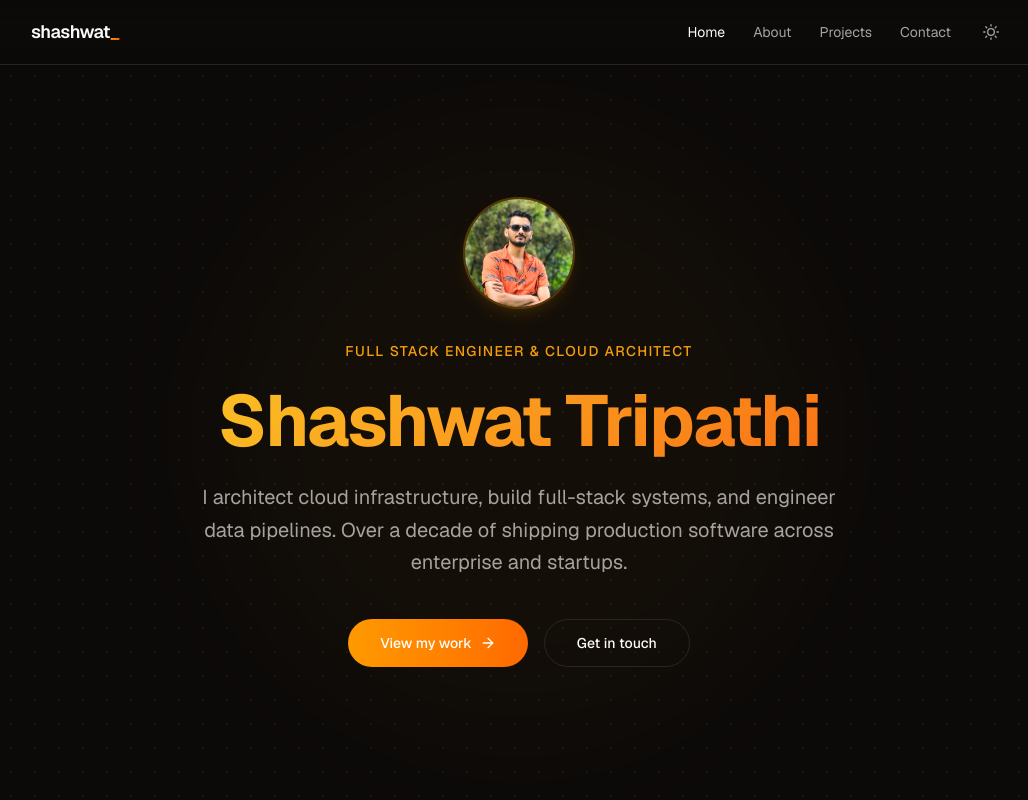
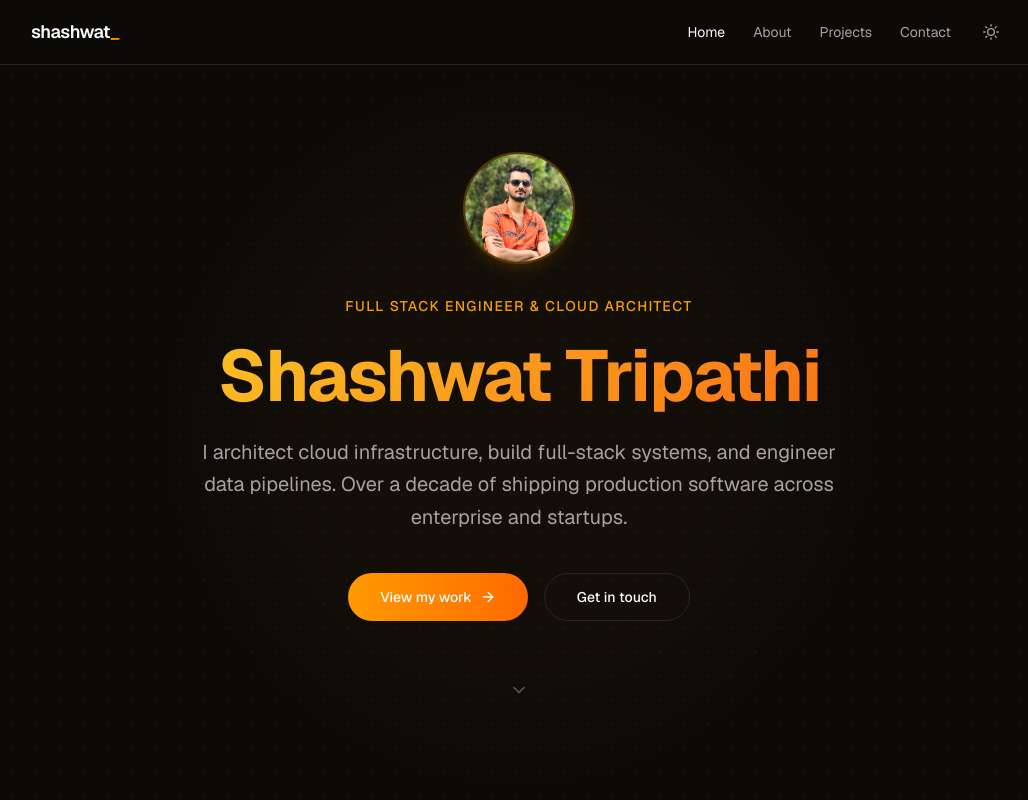
Before and after one commit to goforgold/shashwat-portfolio, a Next.js app: page / in a window 1280 px wide. Shown: the top 800 px of the page, without its empty margins (121-1149 px from the left). Built offline with nearby package versions, Linux system fonts and the light colour scheme.

Commit message:
Tighten hero spacing, add scroll indicator, soften CTA buttons
- Reduce hero vertical padding
- Add animated bounce arrow linking to #work section
- Darken gradient buttons in light mode for better contrast

```diff
--- a/app/page.tsx
+++ b/app/page.tsx
@@ -41,7 +41,7 @@ export default function Home() {
   return (
     <>
       {/* Hero */}
-      <section className="relative flex min-h-[calc(100dvh-4rem)] items-center justify-center overflow-hidden">
+      <section className="relative flex min-h-[max(calc(100dvh-4rem),600px)] items-center justify-center overflow-hidden">
         {/* Subtle dot grid */}
         <div
           className="pointer-events-none absolute inset-0 opacity-[0.03] dark:opacity-[0.04]"
@@ -54,7 +54,7 @@ export default function Home() {
         {/* Centered subtle glow */}
         <div className="pointer-events-none absolute top-1/2 left-1/2 -translate-x-1/2 -translate-y-1/2 h-[600px] w-[600px] rounded-full bg-amber-500/[0.03] blur-3xl" />
 
-        <div className="relative mx-auto max-w-5xl px-6 py-24 text-center">
+        <div className="relative mx-auto max-w-5xl px-6 py-16 text-center">
           <div className="animate-in mx-auto mb-8 relative h-28 w-28 overflow-hidden rounded-full border-2 border-amber-500/30 shadow-lg shadow-amber-500/10">
             <Image
               src="/shashwat-hero.jpg"
@@ -89,7 +89,7 @@ export default function Home() {
           >
             <Link
               href="/projects"
-              className="inline-flex h-12 items-center justify-center rounded-full bg-gradient-to-r from-amber-500 to-orange-500 px-8 text-sm font-medium text-white transition-opacity hover:opacity-90"
+              className="inline-flex h-12 items-center justify-center rounded-full bg-gradient-to-r from-amber-600 to-orange-600 px-8 text-sm font-medium text-white transition-opacity hover:opacity-90 dark:from-amber-500 dark:to-orange-500"
             >
               View my work
               <svg
@@ -112,11 +112,37 @@ export default function Home() {
               Get in touch
             </Link>
           </div>
+
+          {/* Scroll indicator */}
+          <div
+            className="animate-in mt-16"
+            style={{ animationDelay: "600ms" }}
+          >
+            <a
+              href="#work"
+              className="inline-block text-muted/50 transition-colors hover:text-muted"
+              aria-label="Scroll down"
+            >
+              <svg
+                width="20"
+                height="20"
+                viewBox="0 0 24 24"
+                fill="none"
+                stroke="currentColor"
+                strokeWidth="2"
+                strokeLinecap="round"
+                strokeLinejoin="round"
+                className="animate-bounce"
+              >
+                <polyline points="6 9 12 15 18 9" />
+              </svg>
+            </a>
+          </div>
         </div>
       </section>
 
       {/* Featured Projects */}
-      <section className="border-t border-line py-24">
+      <section id="work" className="border-t border-line py-24 scroll-mt-16">
         <div className="mx-auto max-w-5xl px-6">
           <div className="flex items-end justify-between">
             <div>
@@ -232,7 +258,7 @@ export default function Home() {
           </p>
           <Link
             href="/contact"
-            className="mt-8 inline-flex h-12 items-center justify-center rounded-full bg-gradient-to-r from-amber-500 to-orange-500 px-8 text-sm font-medium text-white transition-opacity hover:opacity-90"
+            className="mt-8 inline-flex h-12 items-center justify-center rounded-full bg-gradient-to-r from-amber-600 to-orange-600 px-8 text-sm font-medium text-white transition-opacity hover:opacity-90 dark:from-amber-500 dark:to-orange-500"
           >
             Get in touch
           </Link>
```
